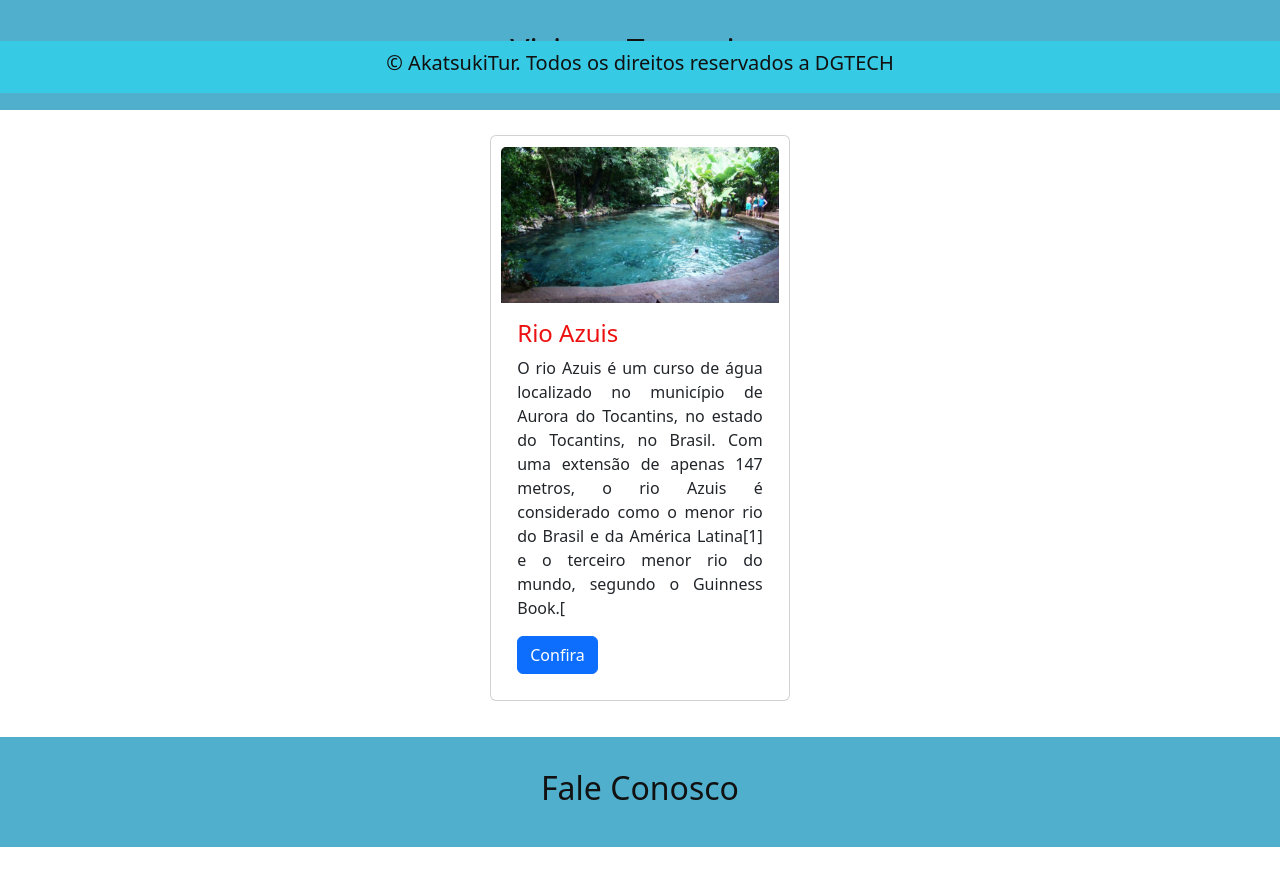
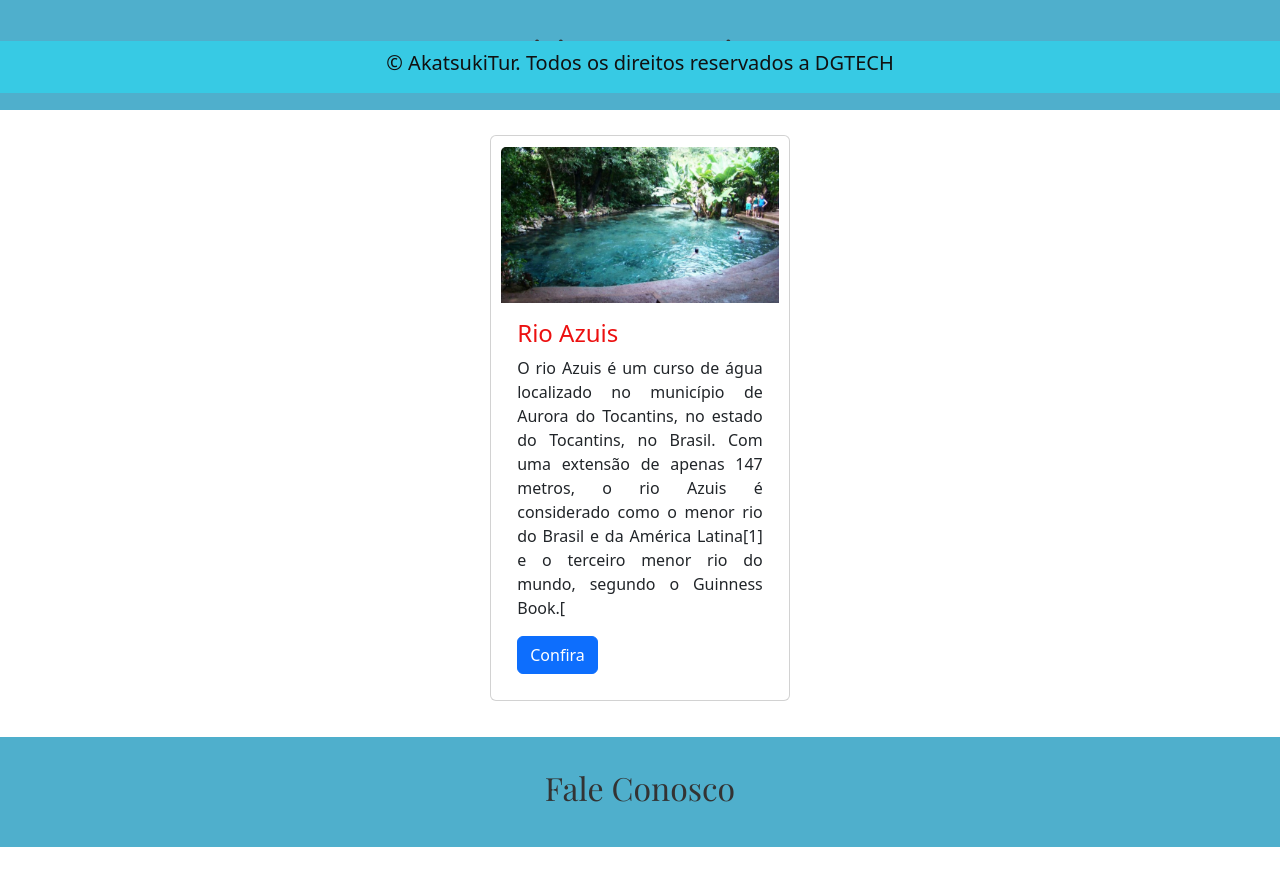
Before and after one commit to Douglas07-cyber/Site-Turismo, a Django app: page / in a window 1280 px wide. Shown: the part 707-1584 px from the top of the page. Run offline with Django 5.2, Linux system fonts and the light colour scheme; data comes from the database, SQL or seed files in the repository; both versions use the stored data as it was after the commit.

Commit message:
Versão-5
Atualização do estilo da fonte na parte de Divisão

```diff
--- a/home/static/css/style.css
+++ b/home/static/css/style.css
@@ -30,12 +30,15 @@
   border-radius: 10px;
 }
 
-/* === DIVISÕES === */
+/* === DIVISÃO === */
 .divisao {
   background-color: rgba(36, 156, 192, 0.801) !important;
   text-align: center !important;
-  color: rgb(17, 17, 17) !important;
+  /* color: rgb(17, 17, 17) !important; */
   padding: 2em !important;
+  /* formatação da fonte */
+  font-family:'playfair Display',serif !important;
+  color: #333 !important;
 }
 
 /* === PACOTES === */
--- a/templates/base.html
+++ b/templates/base.html
@@ -12,6 +12,9 @@
 
     <!-- CSS Estático -->
     <link rel="stylesheet" href="{% static 'css/style.css' %}">
+    <!-- Fontes do Google fonts -->
+    <link href="https://fonts.googleapis.com/css2?family=Playfair+Display:wght@400;700&display=swap" rel="stylesheet">
+
 </head>
 
 <body>
```
Also changed, not shown: db.sqlite3.
